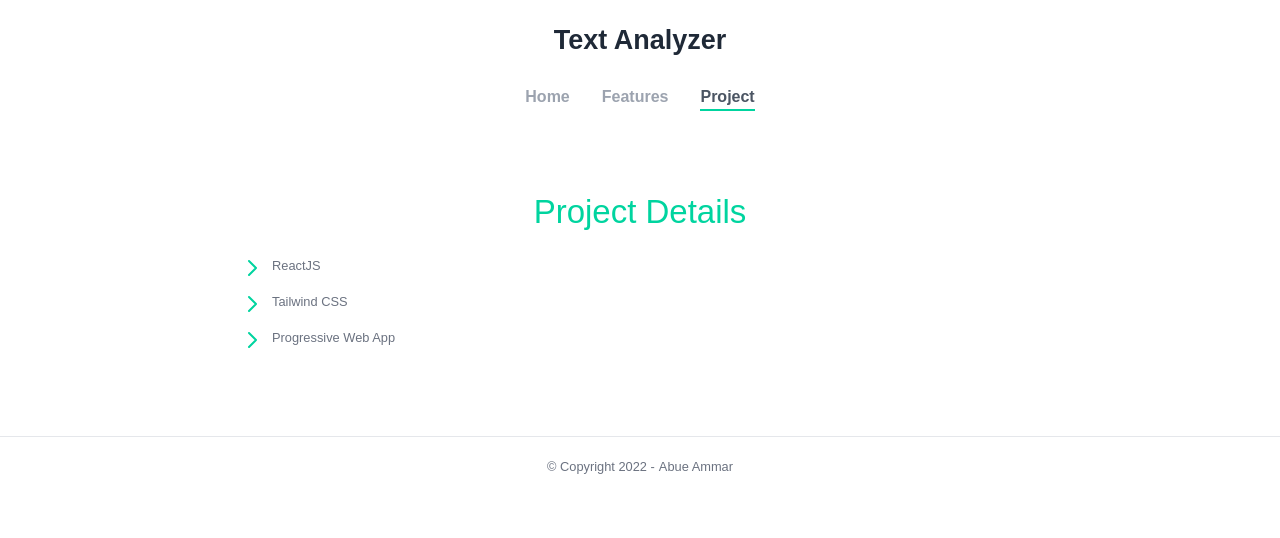
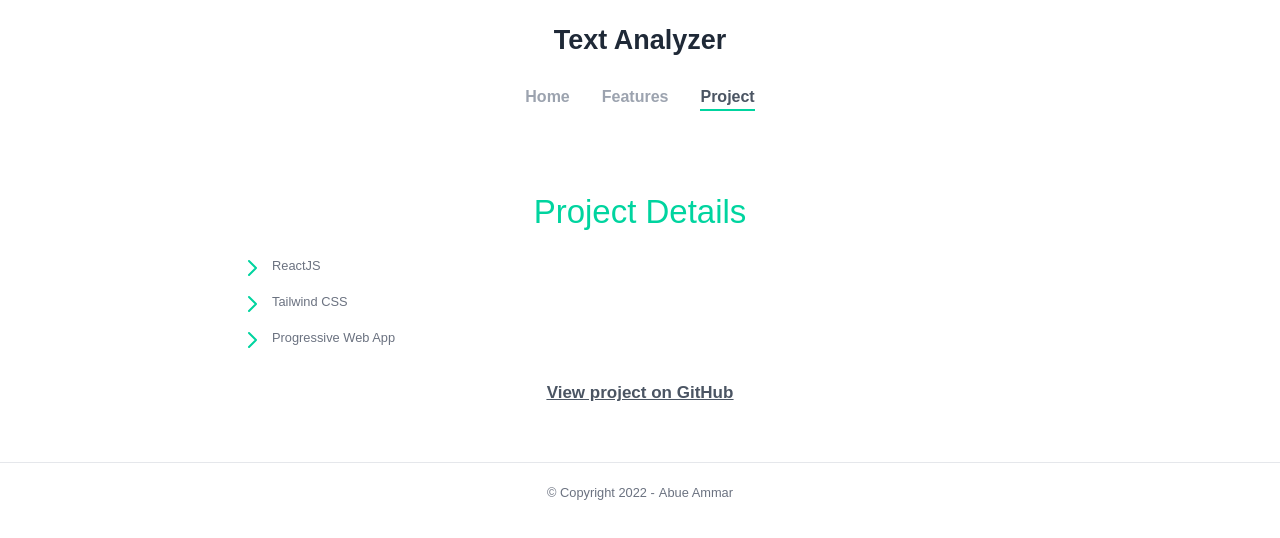
Before and after one commit to abue-ammar/text-analyzer, a React (Create React App) app: page /details in a window 1280 px wide. Shown: the top 538 px of the page. Built offline with nearby package versions, Linux system fonts and the light colour scheme.

Commit message:
small fix

```diff
--- a/src/components/pages/Details.js
+++ b/src/components/pages/Details.js
@@ -67,6 +67,17 @@ export default function details() {
           </ul>
         </div>
       </div>
+      <div className=" block flex items-center justify-center hover:text-green-500 font-bold text-base md:text-xl">
+        <p className="underline">
+          <a
+            href="https://github.com/abdarker/text-analyzer"
+            target="_blank"
+            rel="noreferrer"
+          >
+            View project on GitHub
+          </a>
+        </p>
+      </div>
     </section>
   );
 }
```
